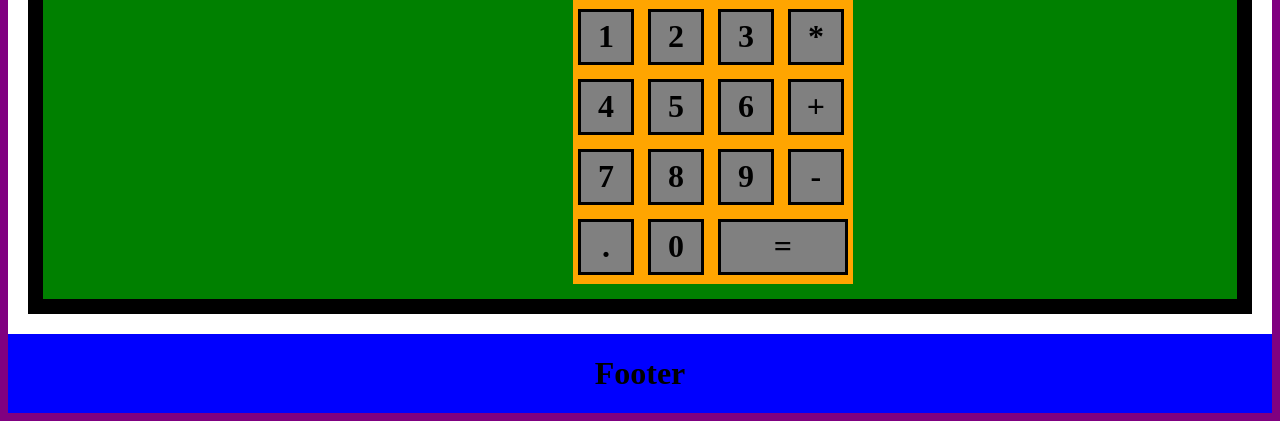
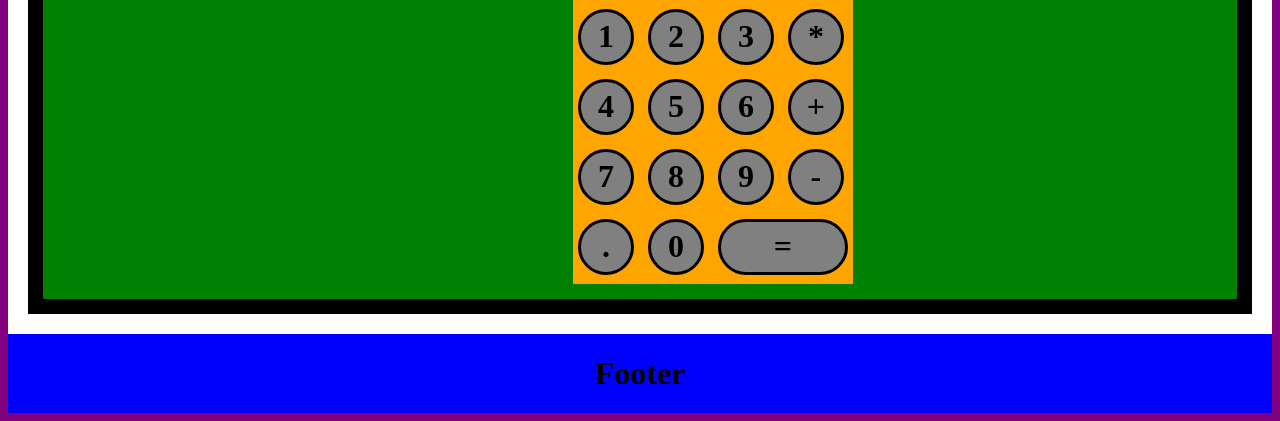
Before and after one commit to Maskus-rd/MySite, a plain HTML site: page index.html in a window 1280 px wide. Shown: the part 584-1005 px from the top of the page. Drawn offline with Linux system fonts and the light colour scheme.

Commit message:
Update styles.css
Rounded buttons

```diff
--- a/styles.css
+++ b/styles.css
@@ -44,6 +44,7 @@ body{
   align-items: center;
   background-color: grey;
   border: solid;
+  border-radius: 2.5rem;
   margin: 5px;
   height: 50px;
   width: 50px;
@@ -56,6 +57,7 @@ body{
   align-items: center;
   background-color: grey;
   border: solid;
+  border-radius: 2.5rem;
   margin: 5px;
   height: 50px;
   width: auto;
```
